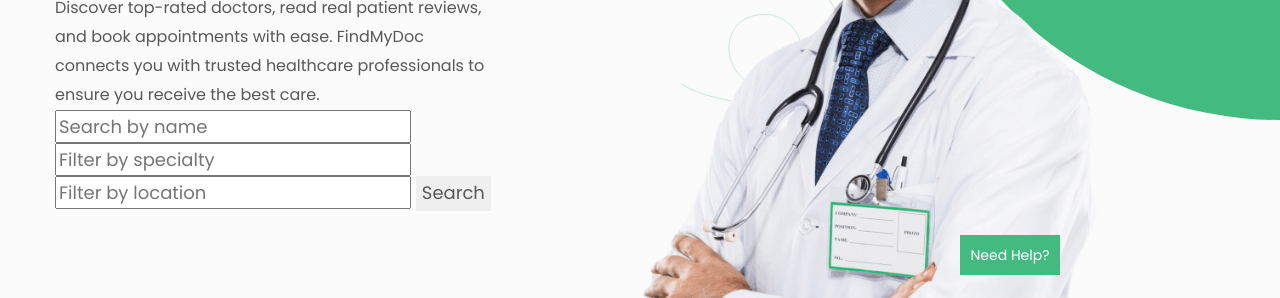
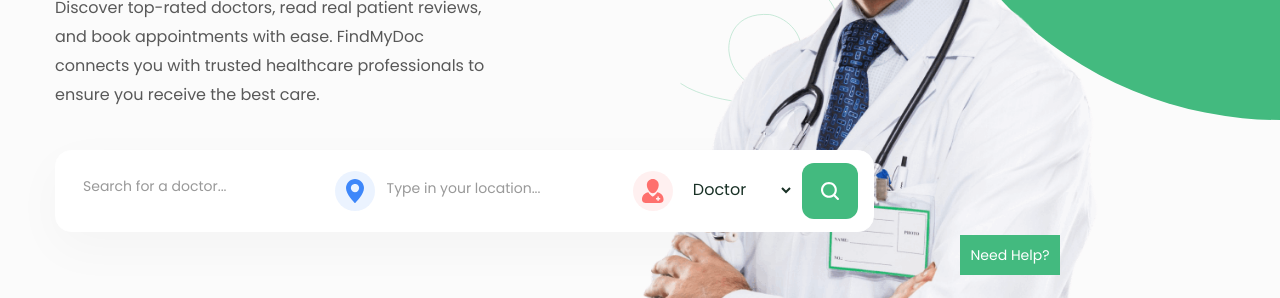
Before and after one commit to AustinHills/AustinHills.github.io, a plain HTML site: page index.html in a window 1280 px wide. Shown: the part 475-773 px from the top of the page. Drawn offline with Linux system fonts and the light colour scheme; no server answers; a script that the page names is missing.

Commit message:
Add files via upload

```diff
--- a/index.html
+++ b/index.html
@@ -96,7 +96,7 @@
             <div  class="hero-one-content-wrap">
               <h1  class="hero-title">Find the best <span class="hero-title-span">doctors </span>near you</h1>
               <p  class="hero-title-description">Discover top-rated doctors, read real patient reviews, and book appointments with ease. FindMyDoc connects you with trusted healthcare professionals to ensure you receive the best care.</p><img src="images/dr-cart.png" loading="lazy"  data-w-id="46144528-b755-6ebe-92eb-5081aad501b6" alt="Doctor Card" class="dr-list-card"><img src="images/hero-oneround-shape.svg" loading="lazy"  data-w-id="46144528-b755-6ebe-92eb-5081aad501b7" alt="Rounded Shape" class="hero-one-rounded-shape">
-              <!-- <div  class="dr-dropdown-serach-wrap home-page-search">
+              <div  class="dr-dropdown-serach-wrap home-page-search">
                 <div class="dr-dropdown-serach-form-wrap home-page-search-bar-container w-form">
                   <form  name="wf-form-Email-Form" data-name="Email Form" method="get" class="dr-dropdown-serach-form" data-wf-page-id="67b24ffaba87d87186215da5" data-wf-element-id="46144528-b755-6ebe-92eb-5081aad501ba">
                     <div class="search-block"><input class="search w-input" maxlength="256" name="name-2" data-name="Name 2" placeholder="Search for a doctor..." type="text" id="name-2"></div>
@@ -121,28 +121,8 @@
                     <div>Oops! Something went wrong while submitting the form.</div>
                   </div>
                 </div>
-              </div> -->
-              <form id="searchForm">
-                <input
-                  type="text"
-                  id="searchName"
-                  placeholder="Search by name"
-                  class="filter-input"
-                />
-                <input
-                  type="text"
-                  id="searchSpecialty"
-                  placeholder="Filter by specialty"
-                  class="filter-input"
-                />
-                <input
-                  type="text"
-                  id="searchLocation"
-                  placeholder="Filter by location"
-                  class="filter-input"
-                />
-                <button type="submit" class="search-button">Search</button>
-              </form>
+              </div>
+
 
             </div>
             <div    class="hero-one-banner-wrap"><img src="images/banner-dr-img.png" loading="lazy" alt="Banner image" class="hero-one-banner-image"></div><img src="images/hero-one-rectangle_1hero-one-rectangle.png" loading="lazy" data-w-id="46144528-b755-6ebe-92eb-5081aad501ce" id="w-node-_46144528-b755-6ebe-92eb-5081aad501ce-86215da5" alt="Rectangle Shape" class="hero-bg-rectangle-shape">
@@ -152,8 +132,7 @@
       </section>
 <!-- Hero End -->
 
-<!-- Service Section
- WILL BE USING STRIPE CMS LATER ON -->
+<!-- Service Section  -->
       <section class="service-section section-gap-y-axis-140px">
         <div class="w-layout-blockcontainer doctors-container services-container w-container">
           <div class="service-section-wrapper">
```
